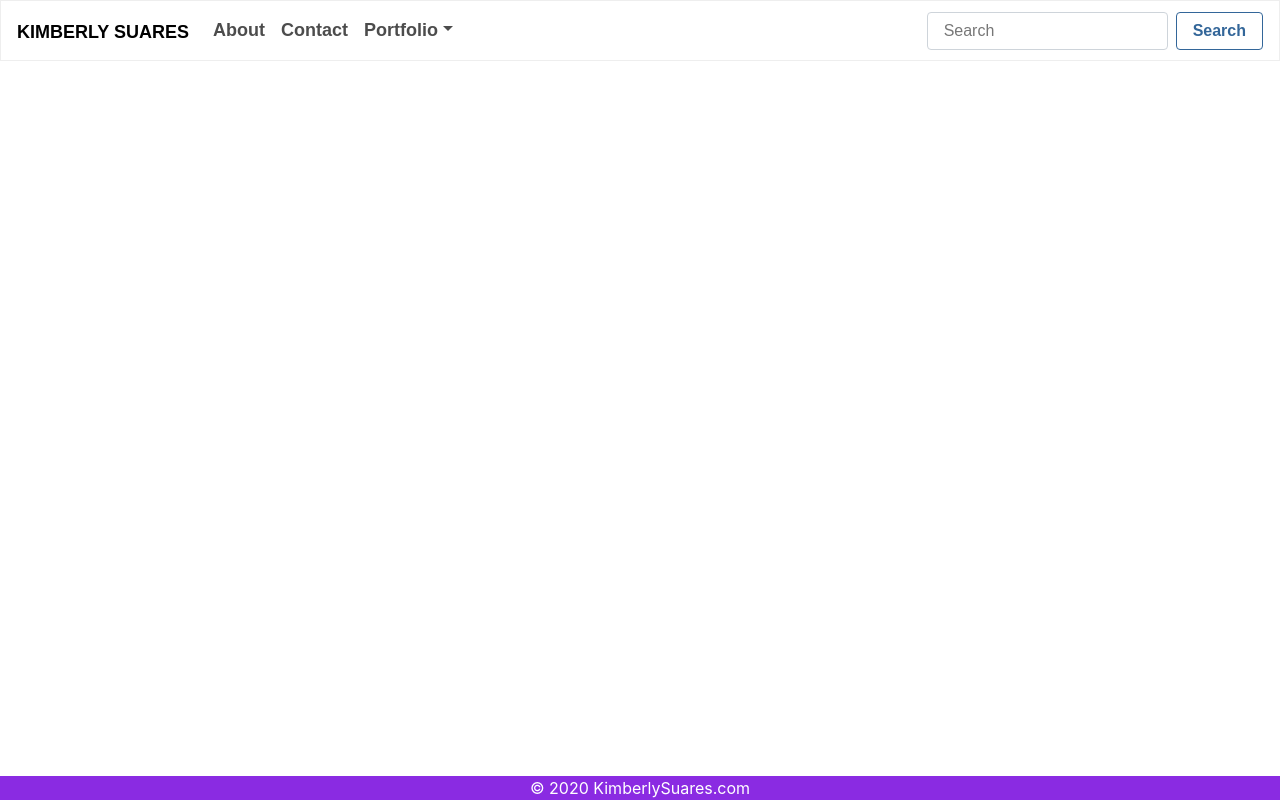
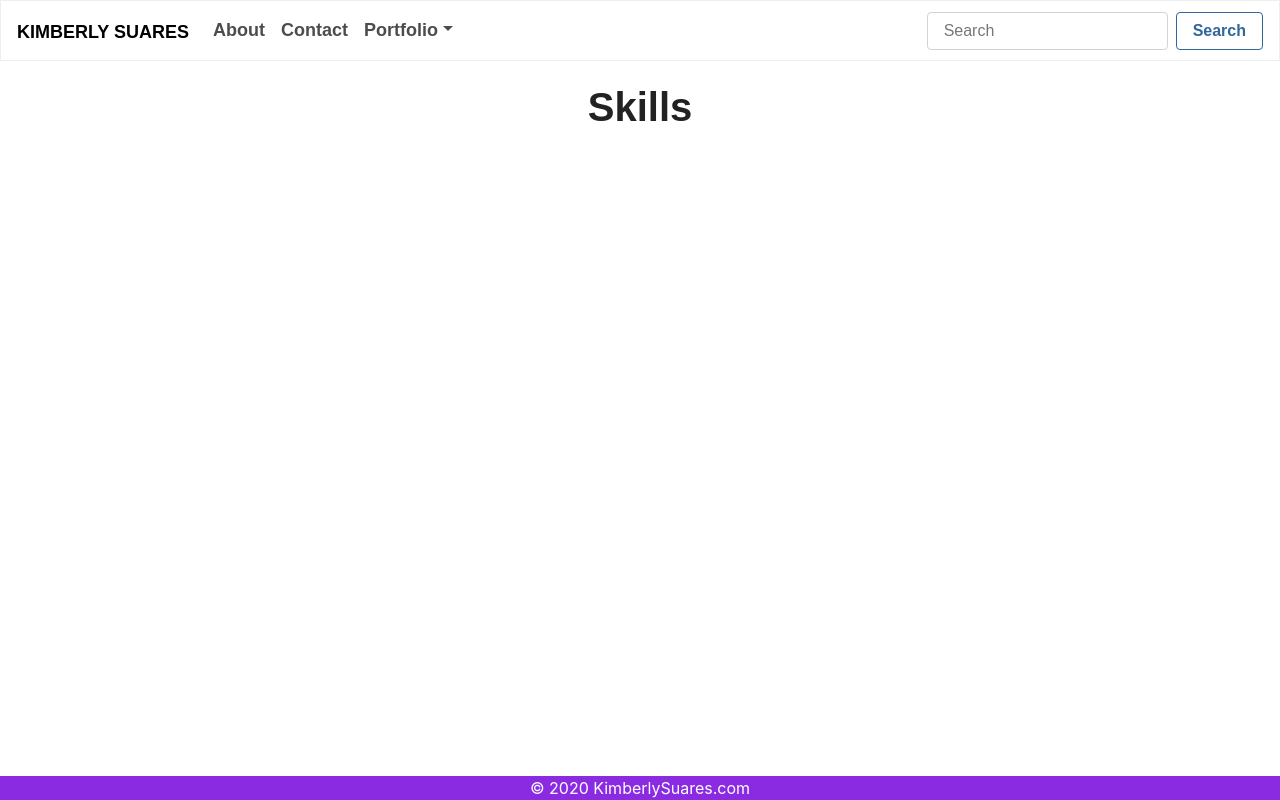
Before and after one commit to ksuares1/kimberly-, a React (Create React App) app in the folder client/: page /skills in a window 1280 px wide. Built offline with nearby package versions, Linux system fonts and the light colour scheme; a web font is replaced by a local one.

Commit message:
added skills page

```diff
--- a/client/src/App.js
+++ b/client/src/App.js
@@ -8,7 +8,7 @@ import HomePage from './pages/Home';
 import PortfolioPage from './pages/Portfolio';
 import AboutComponent from './pages/About';
 import ContactPage from "./pages/Contact";
-// import BlogPage from "./pages/Blog";
+import SkillPage from "./pages/Skills";
 
 function App() {
   return (
@@ -22,7 +22,7 @@ function App() {
               <Route exact path="/portfolio" component={PortfolioPage} />
               <Route exact path="/about" component={AboutComponent} />
               <Route exact path="/contact" component={ContactPage} />
-              {/* <Route exact path="/blog" component={BlogPage} /> */}
+              <Route exact path="/skills" component={SkillPage} />
             </Switch>
           </div>
         </div>
--- /dev/null
+++ b/client/src/components/Skills/index.js
@@ -0,0 +1,15 @@
+import React from "react";
+
+
+function SkillCompnent() {
+    return (
+        <div>
+            <h1>Skills</h1>
+
+
+        </div>
+
+    )
+}
+
+export default SkillCompnent;
--- /dev/null
+++ b/client/src/pages/Skills.js
@@ -0,0 +1,15 @@
+import React from "react";
+import SkillCompnent from "../components/Skills";
+
+
+
+const SkillPage=()=>{
+    return(
+        <div>
+            <br>
+            </br>
+            <SkillCompnent/>
+        </div>
+    )
+}
+export default SkillPage;
```
Also changed, not shown: client/src/components/Skills/index.css (added).
